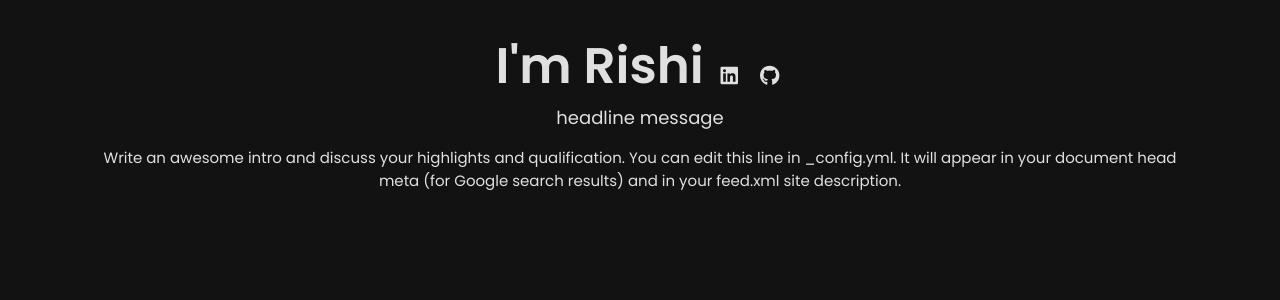
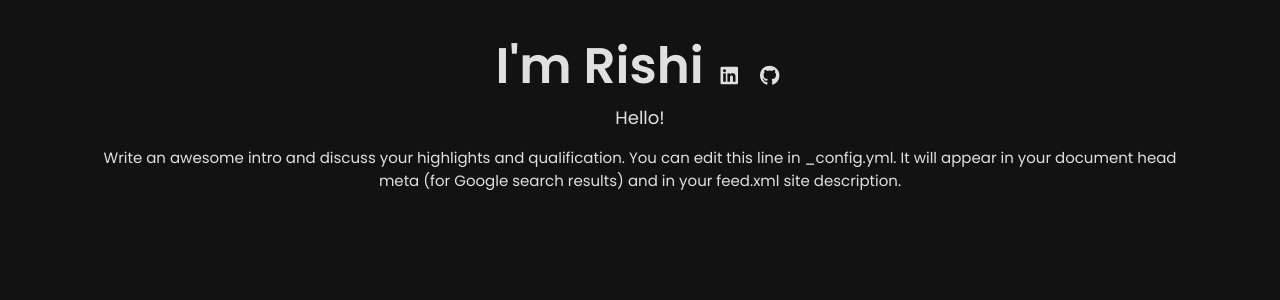
Before and after one commit to rishiupath/rishiupath.github.io, a Jekyll site: the page built from index.html, in a window 1280 px wide. Shown: the part 420-720 px from the top of the page. Built offline with Jekyll 4.4.1, drawn with Linux system fonts in a browser that asks for light colours; some of the changed lines change nothing that is shown.

Commit message:
Update _config.yml

```diff
--- a/_config.yml
+++ b/_config.yml
@@ -13,7 +13,7 @@ title: Rishi Upath's Portfolio # This is what shows up in the tab of the browser
 
 # Hero Section
 name: Rishi Upath
-headline: headline message
+headline: Hello!
 description: >- # dont remove this line. this will ignore all new lines until the next section
   Write an awesome intro and discuss your highlights and qualification. You can edit this
   line in _config.yml. It will appear in your document head meta (for
@@ -47,44 +47,15 @@ external-links:    # input only your own url slug. The icons with missing entrie
 skills:
   - category: 3D Modeling
     tools:
-    - Onshape
-    - Solidworks
-    - Creo
-    - Fusion 360 (Autodesk)
-    - Blender (for complex shapes or animations)
-    - Siemens NX
-    - Inventor (Autodesk)
-    - CATIA (Dassault Systèmes)
   - category: Prototyping
     tools:
-    - SLA
-    - CNC
-    - FDM
-    - SLS
-    - DMLS
-    - PolyJet Printing
-    - Vacuum Casting
-    - Laser Cutting
-    - Water Jet Cutting
-    - Arduino / Raspberry Pi
-    - Breadboarding for circuit testing
   - category: Design Standards / Practices
     tools:
-    - GD&T ASME Y14
-    - ISO fits and tolerances
-    - PLM (PTC Windchill / Arena)
   - category: PCB Design
     tools:
     - Altium Designer
-    - Altium
-    - Eagle
-    - KiCad
   - category: Problem Solving / Risk Management
     tools:
-    - Root Cause Analysis (e.g., 5 Whys, Fishbone Diagram)
-    - DFMEA / PFMEA
-    - Six Sigma methodologies
-    - Shain Red-X
 
 
 # Contact Form Setup. Setup an account and copy over the key. When someone fills out the form, it will be received in your email.
```
